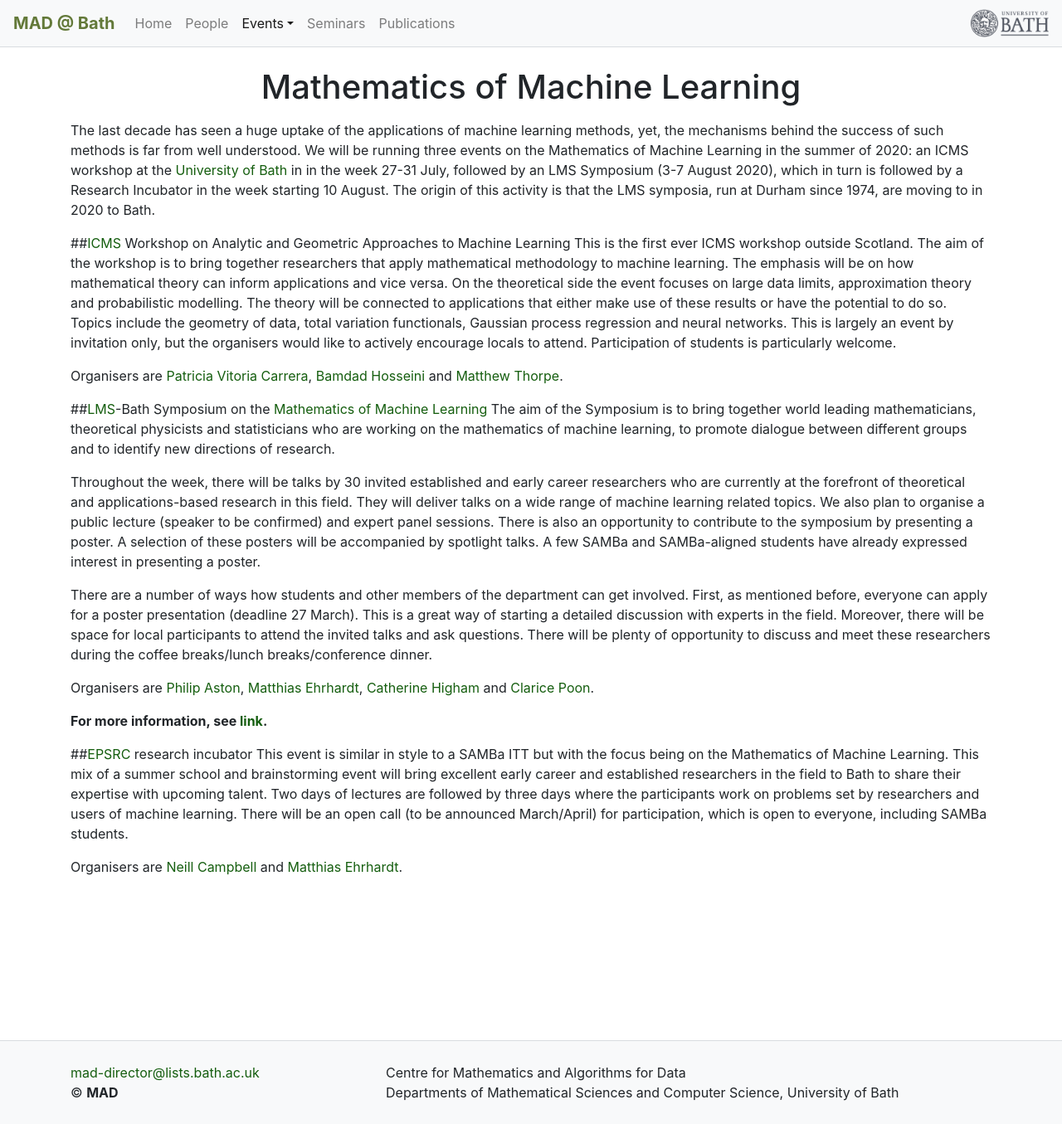
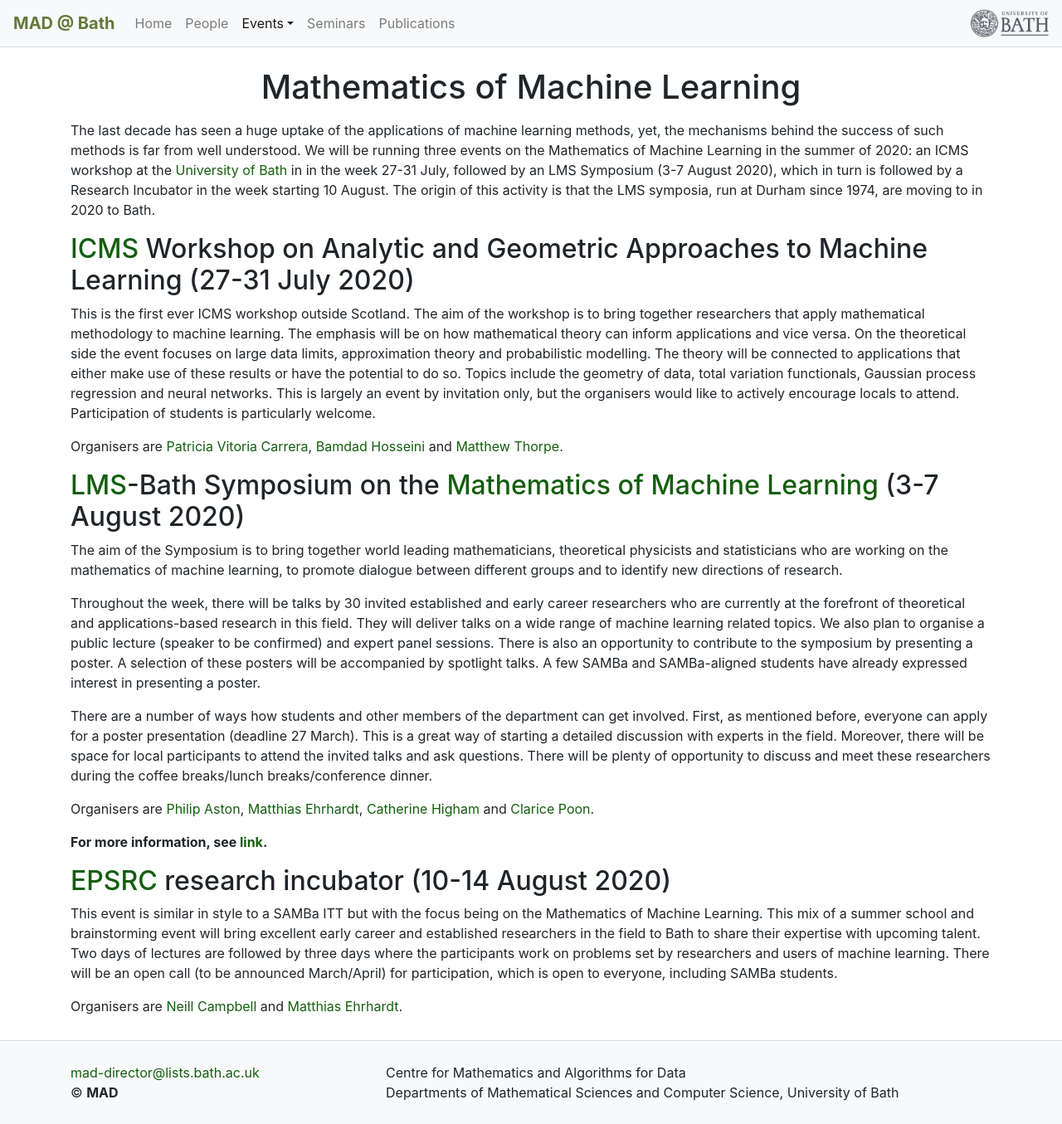
Before and after one commit to mathematics-and-algorithms-for-data/mathematics-and-algorithms-for-data.github.io, a Jekyll site: the page built from events/mathml2020.md, in a window 1280 px wide and 1355 px high. Shown: the whole window at 83% size. Built offline with Jekyll 4.4.1, drawn with Linux system fonts in a browser that asks for light colours; nearby versions of some CDN libraries.

Commit message:
add dates to events

```diff
--- a/events/mathml2020.md
+++ b/events/mathml2020.md
@@ -10,12 +10,12 @@ index: 0
 The last decade has seen a huge uptake of the applications of machine learning methods, yet, the mechanisms behind the success of such methods is far from well understood. We will be running three events on the Mathematics of Machine Learning in the summer of 2020: an ICMS workshop at the [University of Bath](http://www.bath.ac.uk) in in the week 27-31 July, followed by an LMS Symposium (3-7 August 2020), which in turn is followed by a Research Incubator in the week starting 10 August. The origin of this activity is that the LMS symposia, run at Durham since 1974, are moving to in 2020 to Bath.
 
 
-##[ICMS](https://www.icms.org.uk/) Workshop on Analytic and Geometric Approaches to Machine Learning
+## [ICMS](https://www.icms.org.uk/) Workshop on Analytic and Geometric Approaches to Machine Learning (27-31 July 2020)
 This is the first ever ICMS workshop outside Scotland. The aim of the workshop is to bring together researchers that apply mathematical methodology to machine learning. The emphasis will be on how mathematical theory can inform applications and vice versa. On the theoretical side the event focuses on large data limits, approximation theory and probabilistic modelling. The theory will be connected to applications that either make use of these results or have the potential to do so. Topics include the geometry of data, total variation functionals, Gaussian process regression and neural networks. This is largely an event by invitation only, but the organisers would like to actively encourage locals to attend. Participation of students is particularly welcome.
 
 Organisers are [Patricia Vitoria Carrera](https://www.upf.edu/web/etic/entry/-/-/64353/adscripcion/patricia-vitoria), [Bamdad Hosseini](https://bamdadhosseini.org/) and [Matthew Thorpe](https://www.research.manchester.ac.uk/portal/matthew.thorpe-2.html).
 
-##[LMS](https://www.lms.ac.uk/)-Bath Symposium on the [Mathematics of Machine Learning](https://mathml2020.github.io)
+## [LMS](https://www.lms.ac.uk/)-Bath Symposium on the [Mathematics of Machine Learning](https://mathml2020.github.io) (3-7 August 2020)
 The aim of the Symposium is to bring together world leading mathematicians, theoretical physicists and statisticians who are working on the mathematics of machine learning, to promote dialogue between different groups and to identify new directions of research.
 
 Throughout the week, there will be talks by 30 invited established and early career researchers who are currently at the forefront of theoretical and applications-based research in this field. They will deliver talks on a wide range of machine learning related topics. We also plan to organise a public lecture (speaker to be confirmed) and expert panel sessions. There is also an opportunity to contribute to the symposium by presenting a poster. A selection of these posters will be accompanied by spotlight talks. A few SAMBa and SAMBa-aligned students have already expressed interest in presenting a poster.
@@ -26,7 +26,7 @@ Organisers are [Philip Aston](https://www.surrey.ac.uk/people/philip-aston), [Ma
 
 **For more information, see [link](https://mathml2020.github.io).**
 
-##[EPSRC](https://epsrc.ukri.org/) research incubator
+## [EPSRC](https://epsrc.ukri.org/) research incubator (10-14 August 2020)
 This event is similar in style to a SAMBa ITT but with the focus being on the Mathematics of Machine Learning. This mix of a summer school and brainstorming event will bring excellent early career and established researchers in the field to Bath to share their expertise with upcoming talent. Two days of lectures are followed by three days where the participants work on problems set by researchers and users of machine learning. There will be an open call (to be announced March/April) for participation, which is open to everyone, including SAMBa students.
 
 Organisers are [Neill Campbell](http://cs.bath.ac.uk/~nc537/) and [Matthias Ehrhardt](https://mehrhardt.github.io/).
```
